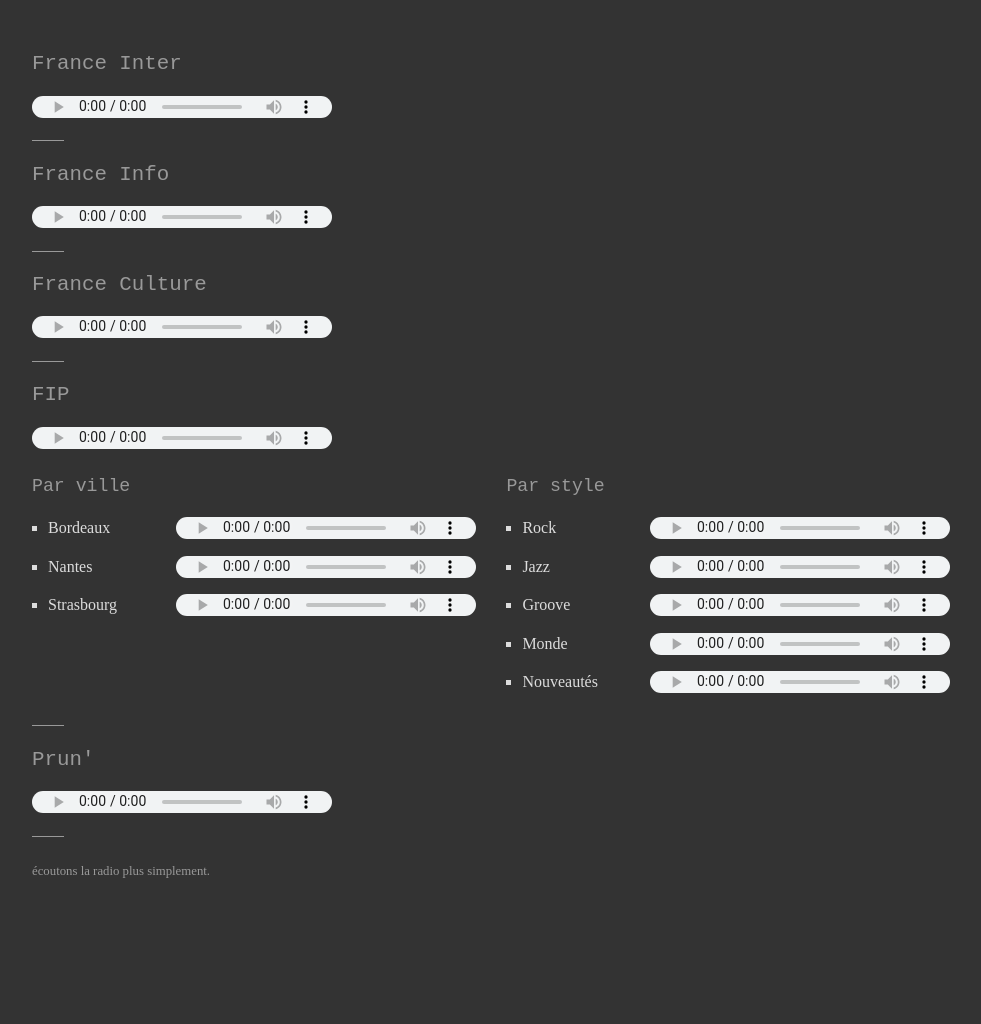
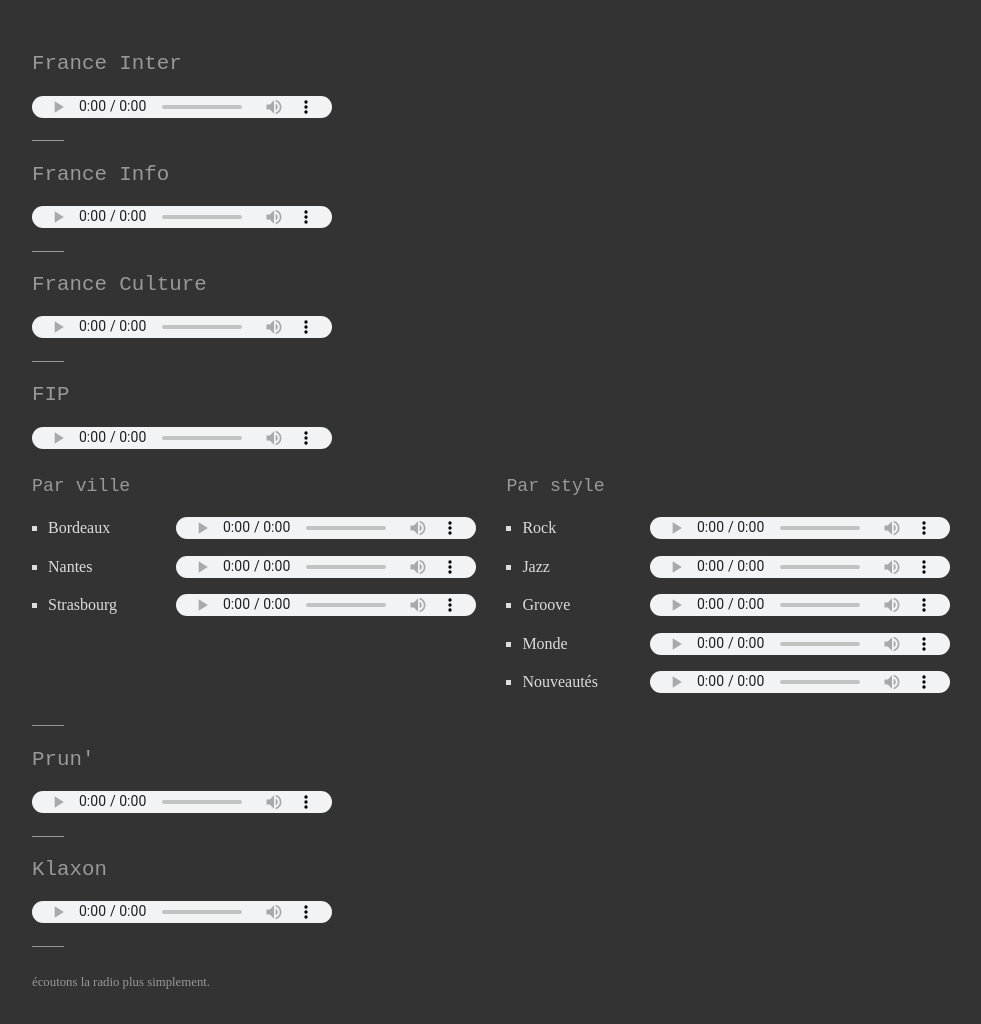
Before and after one commit to opi/radio, a plain HTML site: page index.html in a window 1280 px wide. Shown: the whole page, without its empty margins (128-1109 px from the left). Before the commit the page ends 913 px from the top, so only its background shows below. Drawn offline with Linux system fonts and the light colour scheme.

Commit message:
Ajout de radio klaxon, la radio qui claque et qui sonne !

```diff
--- a/index.html
+++ b/index.html
@@ -126,6 +126,11 @@
     <audio src="http://streaming.prun.net/streamprun" controls></audio>
   </section>
 
+  <section class="radio">
+    <h2>Klaxon</h2>
+    <audio src="http://radioklaxon.antirep.net/RadioKlaxon" controls></audio>
+  </section>
+
   <footer>
     écoutons la radio plus simplement.
   </footer>
```
